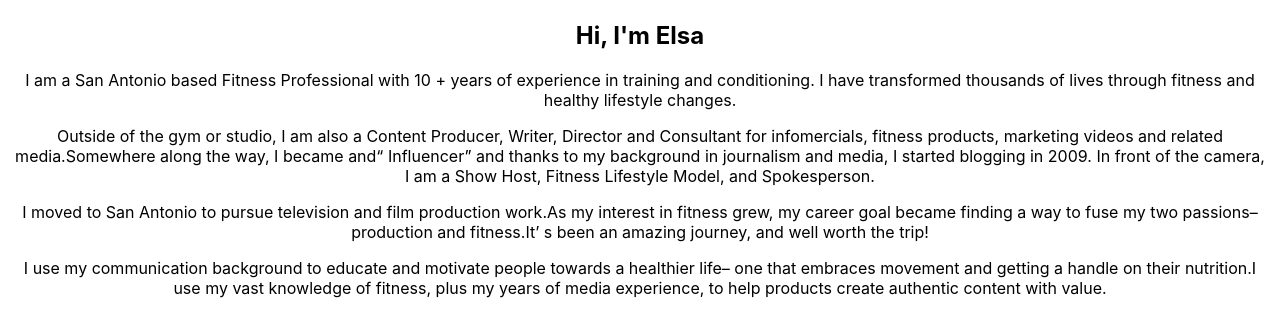
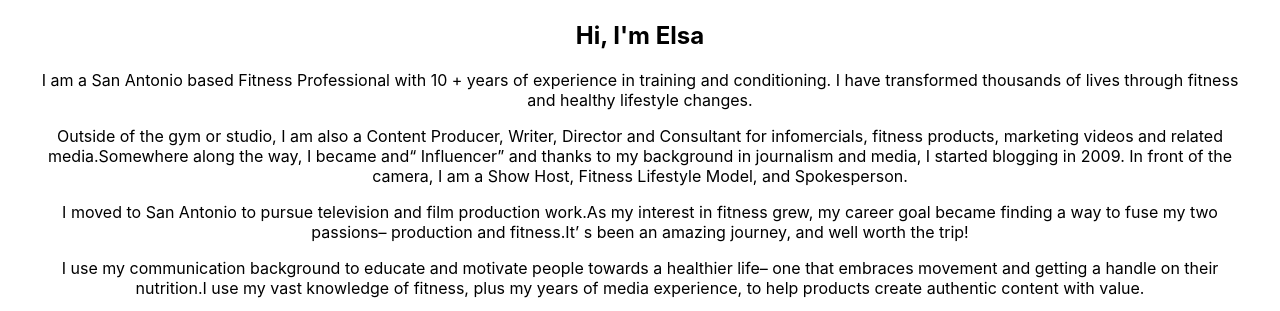
Before and after one commit to vronney/workout-with-elsa, a React (Create React App) app: page / in a window 1280 px wide. Shown: the part 1321-1632 px from the top of the page. Built offline with nearby package versions, Linux system fonts and the light colour scheme.

Commit message:
Changed .aboutMe p margin from 15 to 30 and added inline-block display to .aboutMe.

```diff
--- a/src/components/aboutMe.css
+++ b/src/components/aboutMe.css
@@ -6,6 +6,10 @@
 }
 
 .aboutMe p {
-    margin-left: 15px;
-    margin-right: 15px;
+    margin-left: 30px;
+    margin-right: 30px;
 }
+
+.aboutMe {
+    display: inline-block;
+}
```
